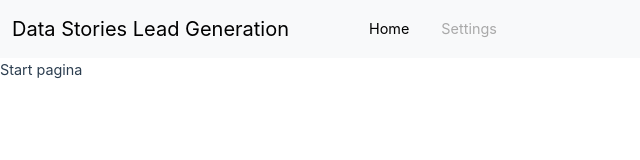
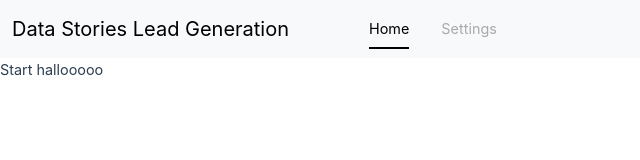
Before and after one commit to roydbie/Data-Stories-Lead-Generation, a Vue app in the folder PoC/: page / in a window 1280 px wide. Shown: the top 160 px of the page, without its empty margins (0-640 px from the left). Built offline with nearby package versions, Linux system fonts and the light colour scheme.

Commit message:
Test commit

```diff
--- a/PoC/src/App.vue
+++ b/PoC/src/App.vue
@@ -38,6 +38,8 @@ header {
 
 .router-link-active {
   color: black;
+  padding-bottom: 10px;
+  border-bottom: 2px solid black;
 }
 
 </style>
--- a/PoC/src/views/Start.vue
+++ b/PoC/src/views/Start.vue
@@ -4,6 +4,6 @@
 
 <template>
   <main>
-    Start pagina
+    Start  hallooooo
   </main>
 </template>
```
